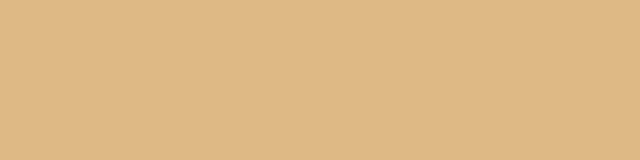
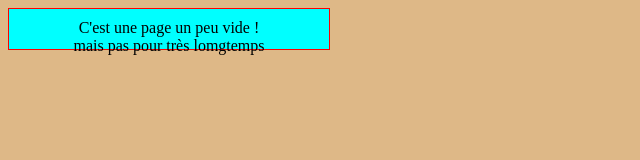
Before and after one commit to Kylianmalecot/mondepot, a plain HTML site: page index.html in a window 1280 px wide. Shown: the whole page, without its empty margins (0-640 px from the left). Drawn offline with Linux system fonts and the light colour scheme.

Commit message:
Update index.html

```diff
--- a/index.html
+++ b/index.html
@@ -7,6 +7,7 @@
     <title>Document</title>
 </head>
 <body>
-
+    <div>C'est une page un peu vide !
+    <br> mais pas pour très lomgtemps</div>
 </body>
 </html>
```
